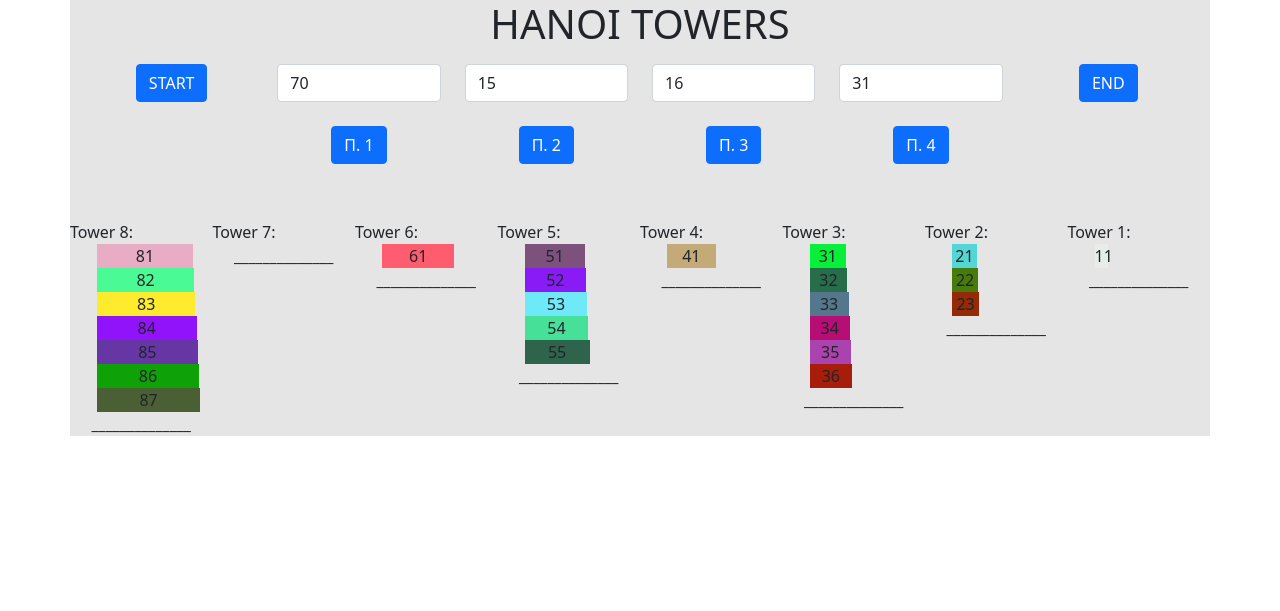
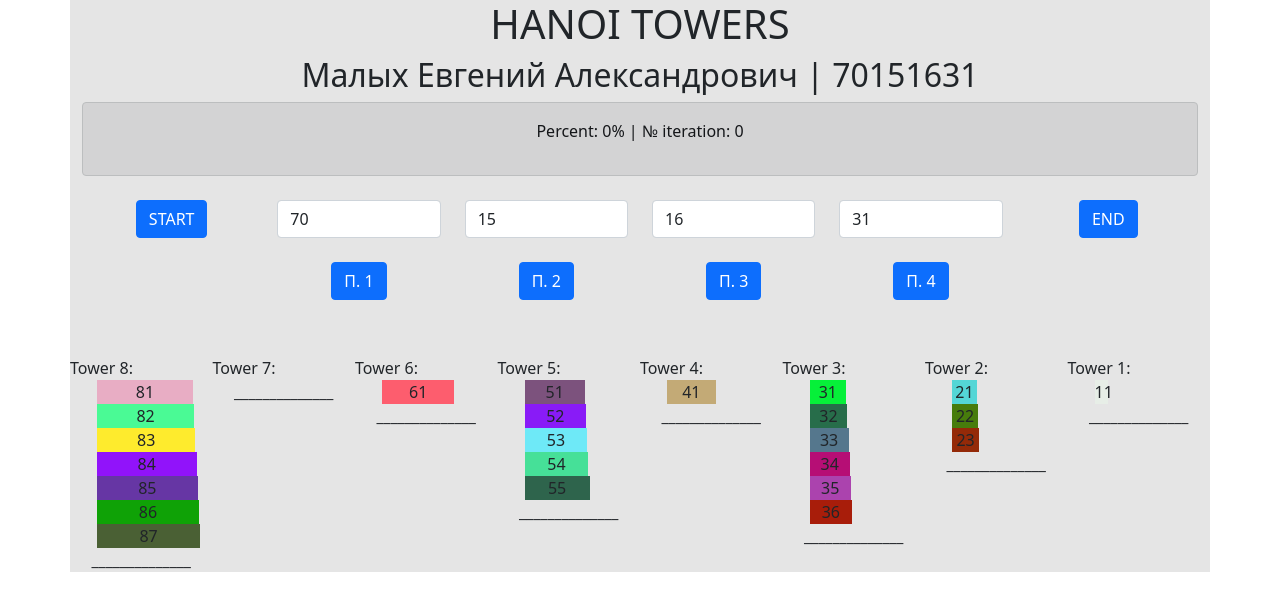
Before and after one commit to 0id80/CourseWork, a Django app: page / in a window 1280 px wide. Shown: the top 611 px of the page. Run offline with Django 3.2, Linux system fonts and the light colour scheme; data comes from the database, SQL or seed files in the repository; both versions use the stored data as it was after the commit.

Commit message:
finished? xD

```diff
--- a/Task_4_HanoiTowersDjangoDisplay/Hanoi/hanoi.py
+++ b/Task_4_HanoiTowersDjangoDisplay/Hanoi/hanoi.py
@@ -1,7 +1,7 @@
 from django.db.utils import cached_property
 from datetime import datetime
 from math import floor, ceil
-from json import loads, dumps
+from json import dumps
 from copy import deepcopy
 from HanoiTowersApp.models import Iteration
 
@@ -56,7 +56,7 @@ class HanoiTowers:
     def iterations_numbers(self):
         result = []
         for percent in range(1, 101):
-            iteration = (67439623 * percent / 100)  # FIXME
+            iteration = (67439623 * percent / 100)
             if iteration.is_integer():
                 result.append(iteration)
             else:
@@ -138,7 +138,6 @@ class HanoiTowers:
                 towers = index, index+2, index+1
                 disk_counts = len(self.scheme[index])
                 hanoi(disk_counts, *towers, _reverse=True)
-                print(self.__current_iteration)
 
             hanoi(len(self.scheme[index+1]), index+1, index, index+2, _reverse=True)
 
--- a/Task_4_HanoiTowersDjangoDisplay/Task_4_HanoiTowersDjangoDisplay/settings.py
+++ b/Task_4_HanoiTowersDjangoDisplay/Task_4_HanoiTowersDjangoDisplay/settings.py
@@ -104,6 +104,8 @@ AUTH_PASSWORD_VALIDATORS = [
 # Internationalization
 # https://docs.djangoproject.com/en/3.1/topics/i18n/
 
+OWNER = "Малых Евгений Александрович"
+
 LANGUAGE_CODE = 'en-us'
 
 TIME_ZONE = 'Europe/Moscow'
--- a/Task_4_HanoiTowersDjangoDisplay/Task_4_HanoiTowersDjangoDisplay/views.py
+++ b/Task_4_HanoiTowersDjangoDisplay/Task_4_HanoiTowersDjangoDisplay/views.py
@@ -1,5 +1,6 @@
 from django.shortcuts import render
 from Hanoi import HanoiTowers
+from django.conf import settings
 
 from json import loads
 from random import randint, seed
@@ -27,9 +28,14 @@ def get_color(value):
 
 def index(request):
     hanoi = HanoiTowers(id="70151631")
-    data = dict()
-    data["iteration"] = hanoi.prepare_data
-    data["disk_in_motion"] = dict()
+    data = dict([("id", hanoi.id),
+                 ("name", settings.OWNER),
+                 ("iteration", hanoi.prepare_data),
+                 ("disk_in_motion", dict()),
+                 ("percent", 0),
+                 ("iteration_number", 0)
+                 ])
+
     iterations = Iteration.objects.all()
     if len(iterations) < 100:
         data["calculate"] = True
@@ -44,18 +50,26 @@ def index(request):
 
         if action == "calculate":
             hanoi.calculate_tower()
-            print(action)
 
         elif action == "start":
             need_iteration = iterations.get(percent=0)
             data["iteration"] = loads(need_iteration.scheme)
         elif action == "end":
-            data["iteration"] = loads(iterations.get(percent=100).scheme)
+            need_iteration = iterations.get(percent=100)
+            data["iteration"] = loads(need_iteration.scheme)
+            data["percent"] = need_iteration.percent
+            data["iteration_number"] = need_iteration.iteration_number
         else:
             need_iteration = iterations.get(percent=int(action))
             disk = loads(need_iteration.disk_in_motion)
             data["iteration"] = loads(need_iteration.scheme)
-            data["disk_in_motion"] = dict([("disk", disk[0]), ("from", disk[1]), ("to", disk[2])])
-            print(data["disk_in_motion"])
+            data["percent"] = need_iteration.percent
+            data["iteration_number"] = need_iteration.iteration_number
+            names_tower = {index: name for index, name in zip(range(0, len(data["iteration"])), range(len(data["iteration"]), 0, -1))}
+            data["disk_in_motion"] = dict([("disk", disk[0]),
+                                           ("from", disk[1]),
+                                           ("to", disk[2]),
+                                           ("from_name", names_tower.get(disk[1])),
+                                           ("to_name", names_tower.get(disk[2]))])
 
         return render(request, "index.html", context={"data": data})
--- a/Task_4_HanoiTowersDjangoDisplay/templates/index.html
+++ b/Task_4_HanoiTowersDjangoDisplay/templates/index.html
@@ -29,6 +29,18 @@
         <div class="row text-center">
             <div class="col">
                 <h1>HANOI TOWERS</h1>
+                <h2>
+                    {{ data.name }} | {{ data.id }}
+                </h2>
+                <div class="alert alert-dark" role="alert">
+                <p>Percent: {{ data.percent }}% | № iteration: {{ data.iteration_number }}</p>
+                {% if data.disk_in_motion|length > 0 %}
+                    <p> Диск
+                        <span class="badge text-dark" style="border-radius: 5px;  background-color: rgb{{ data.disk_in_motion.disk|get_color }}">{{ data.disk_in_motion.disk  }}</span>
+                        был перемещён с башни №{{ data.disk_in_motion.from_name  }} на башню №{{ data.disk_in_motion.to_name  }}
+                    </p>
+                {% endif %}
+                </div>
                 {% if data.calculate == True %}
                 <div class="col">
                     <form class="form-horizontal" method="POST">
```
Also changed, not shown: Task_4_HanoiTowersDjangoDisplay/db.sqlite3.
